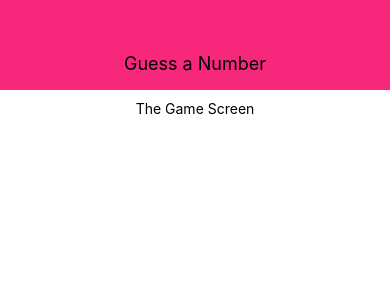
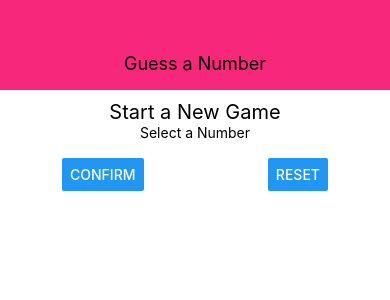
Before and after one commit to ryanstgermain/guess-a-number-native, a React Native app: screen / in a window 390 px wide. Shown: the top 300 px of the page. Built offline with nearby package versions, Linux system fonts and the light colour scheme.

Commit message:
Added content to new screen.

```diff
--- a/screens/StartGameScreen.js
+++ b/screens/StartGameScreen.js
@@ -1,10 +1,28 @@
 import React from 'react';
-import { StyleSheet, View, Text } from 'react-native';
+import { StyleSheet, View, Text, TextInput, Button } from 'react-native';
 
 const StartGameScreen = (props) => {
   return (
     <View style={styles.screen}>
-      <Text>The Game Screen</Text>
+      <Text style={styles.title}>Start a New Game</Text>
+      <View style={styles.inputContainer}>
+        <Text>Select a Number</Text>
+        <TextInput />
+        <View style={styles.buttonContainer}>
+          <Button
+            title='Confirm'
+            onPress={() => {
+
+            }}
+          />
+          <Button
+            title='Reset'
+            onPress={() => {
+
+            }}
+          />
+        </View>
+      </View>
     </View>
   );
 };
@@ -14,6 +32,24 @@
     flex: 1,
     padding: 10,
     alignItems: 'center'
+  },
+
+  title: {
+    fontSize: 20,
+    marginVertical: '10'
+  },
+
+  inputContainer: {
+    width: 300,
+    maxWidth: '80%',
+    alignItems: 'center'
+  },
+
+  buttonContainer: {
+    flexDirection: 'row',
+    width: '100%',
+    justifyContent: 'space-between',
+    paddingHorizontal: 15
   }
 });
 
```
